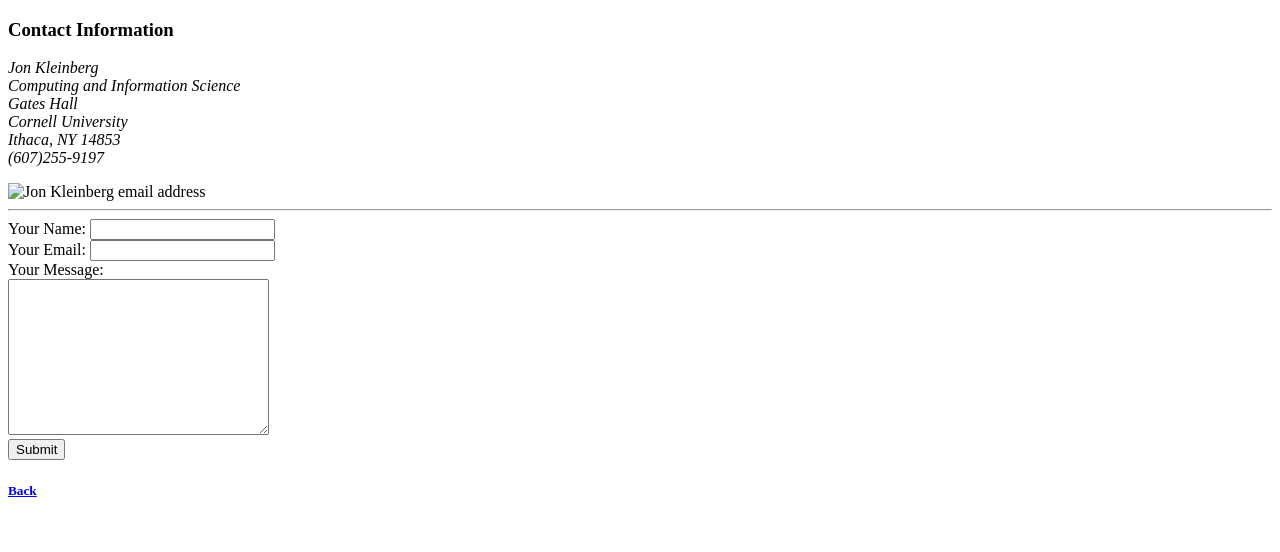
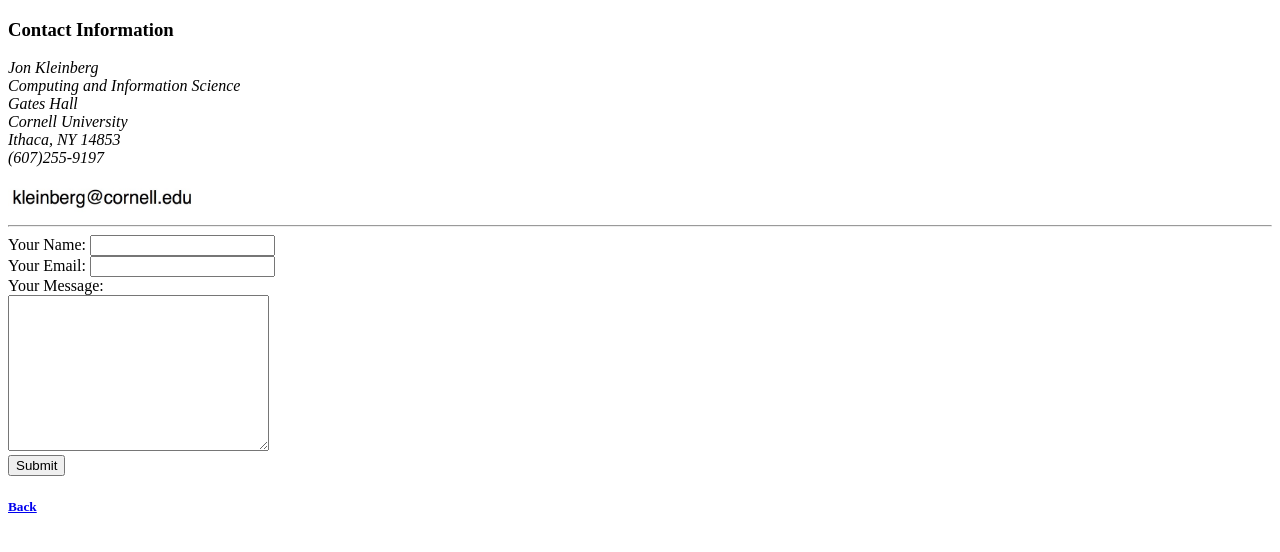
Before and after one commit to hilads06/CV, a plain HTML site: page contact_jon.html in a window 1280 px wide. Drawn offline with Linux system fonts and the light colour scheme.

Commit message:
addd new code

```diff
--- a/contact_jon.html
+++ b/contact_jon.html
@@ -19,7 +19,7 @@
         Ithaca, NY 14853 <br>
         (607)255-9197 <br>
     </em></p>
-    <img src="/website/resources/email-address01.jpg" alt="Jon Kleinberg email address" width="188" height="30">
+    <img src="/resources/email-address01.jpg" alt="Jon Kleinberg email address" width="188" height="30">
     <hr>
     <form action="mailto:minhdc2710@gmail.com" method="post" enctype="text/plain">
         <label>Your Name:</label>
```
Also changed, not shown: index.html (+1 -1 lines).
